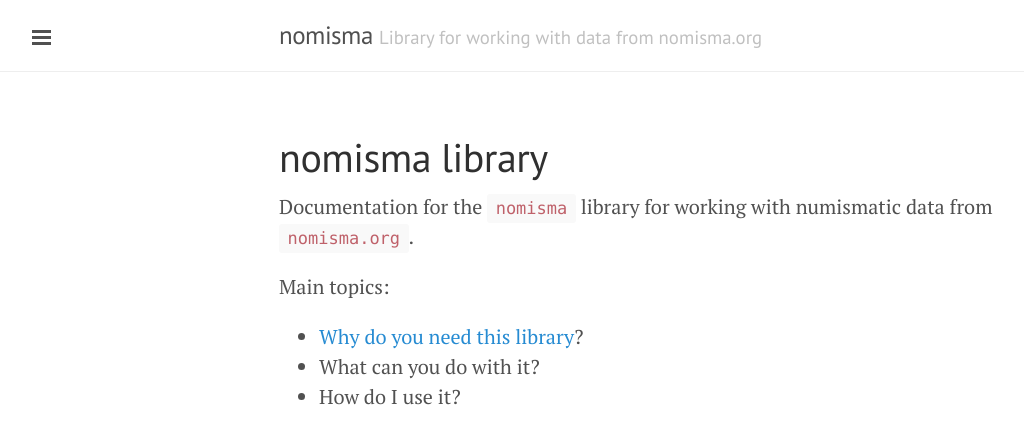
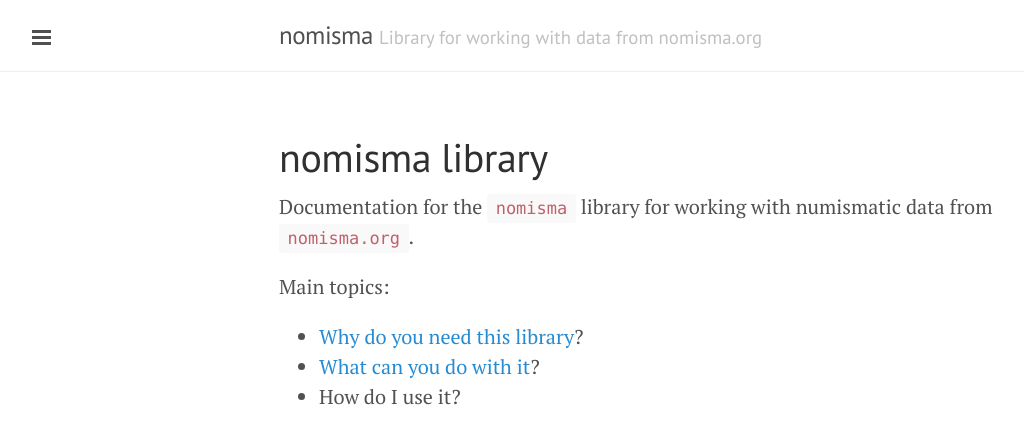
Before and after one commit to neelsmith/nomisma, a Jekyll site: the page built from docs/index.md, in a window 1280 px wide. Shown: the top 444 px of the page, without its empty margins (1-1025 px from the left). Built offline with Jekyll 4.4.1, drawn with Linux system fonts in a browser that asks for light colours; part of the change alters nothing that is shown.

```diff
--- a/docs/index.md
+++ b/docs/index.md
@@ -8,5 +8,5 @@ Documentation for the `nomisma` library for working with numismatic data from `n
 Main topics:
 
 -   [Why do you need this library](why)?
--   What can you do with it?
+-   [What can you do with it](what)?
 -   How do I use it?
```
